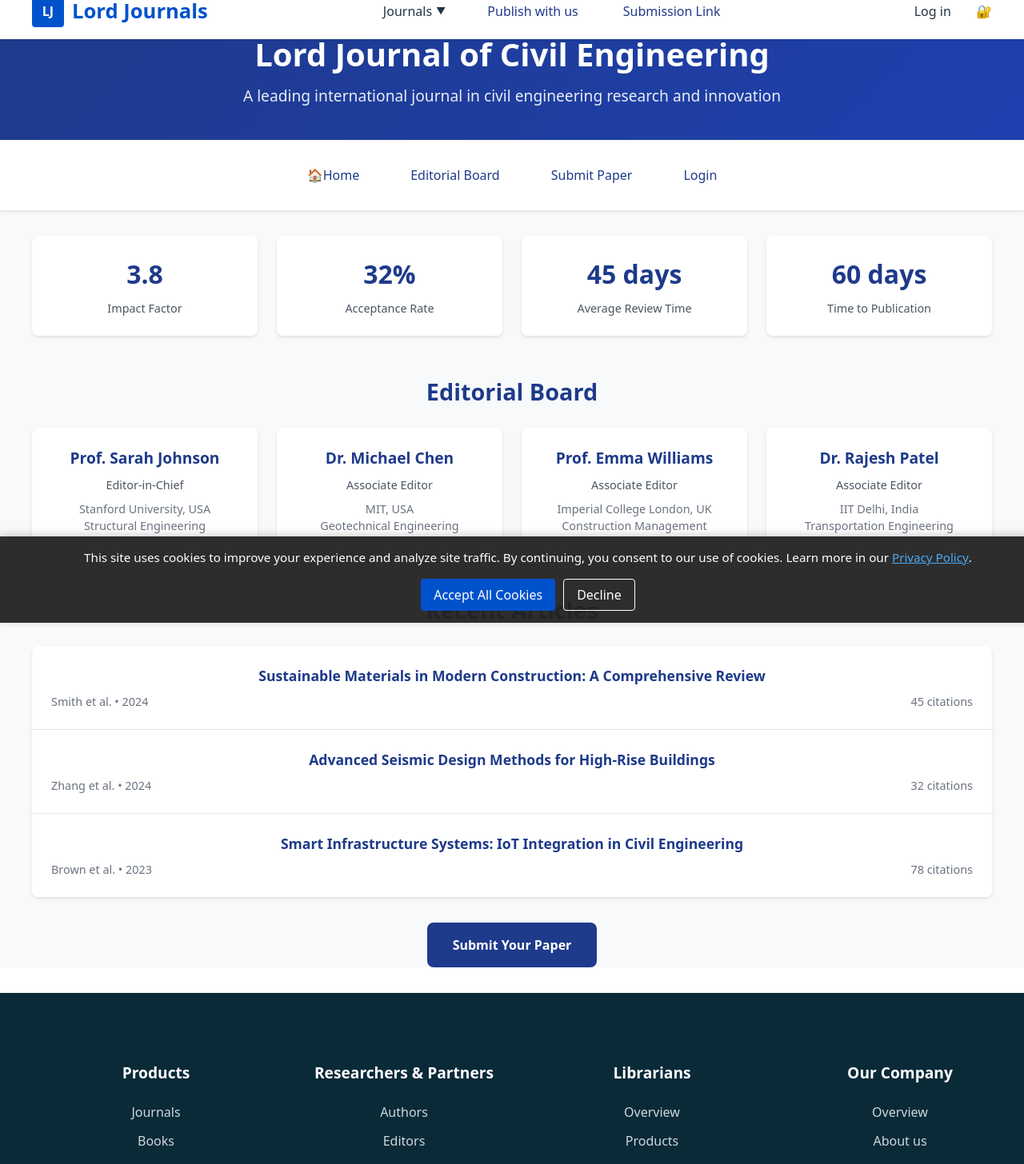
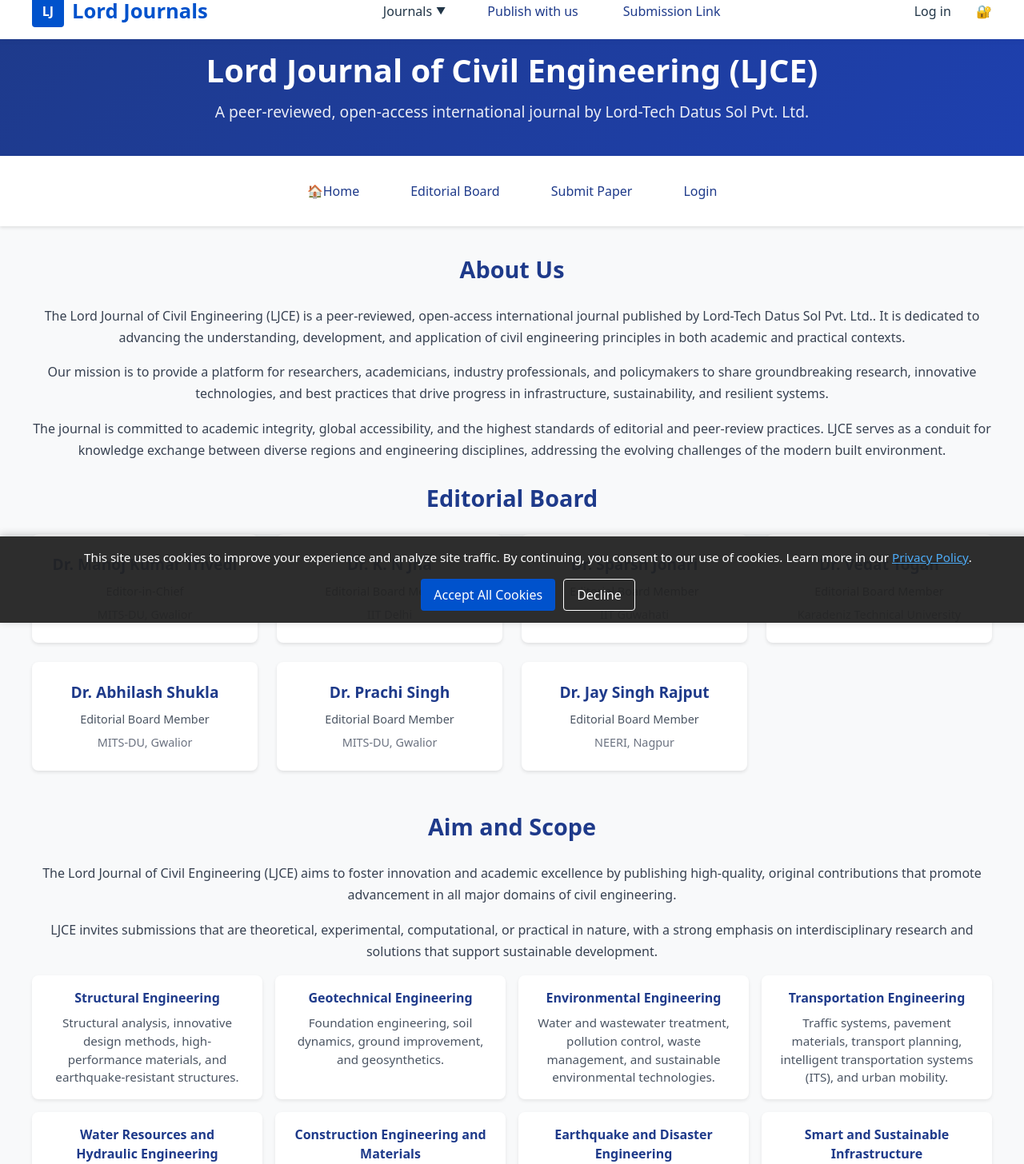
Before and after one commit to Lordtechdatus/Lordjournal_Frontend-, a React (Vite) app: page /journals/civil-engineering in a window 1280 px wide. Shown: the part 21-1477 px from the top of the page at 80% size. Built offline with nearby package versions, Linux system fonts and the light colour scheme.

Commit message:
update the Pages

```diff
--- a/src/CivilEngineeringJournal.jsx
+++ b/src/CivilEngineeringJournal.jsx
@@ -5,58 +5,86 @@
   const [activeTab, setActiveTab] = useState('home');
   const [isLoaded, setIsLoaded] = useState(false);
 
-  // Mock data for the journal
+  // Journal content
   const journalInfo = {
-    metrics: {
-      impactFactor: "3.8",
-      acceptanceRate: "32%",
-      reviewTime: "45 days",
-      publicationTime: "60 days"
-    },
+    about: [
+      "The Lord Journal of Civil Engineering (LJCE) is a peer-reviewed, open-access international journal published by Lord-Tech Datus Sol Pvt. Ltd.. It is dedicated to advancing the understanding, development, and application of civil engineering principles in both academic and practical contexts.",
+      "Our mission is to provide a platform for researchers, academicians, industry professionals, and policymakers to share groundbreaking research, innovative technologies, and best practices that drive progress in infrastructure, sustainability, and resilient systems.",
+      "The journal is committed to academic integrity, global accessibility, and the highest standards of editorial and peer-review practices. LJCE serves as a conduit for knowledge exchange between diverse regions and engineering disciplines, addressing the evolving challenges of the modern built environment."
+    ],
+    aimAndScopeIntro: [
+      "The Lord Journal of Civil Engineering (LJCE) aims to foster innovation and academic excellence by publishing high-quality, original contributions that promote advancement in all major domains of civil engineering.",
+      "LJCE invites submissions that are theoretical, experimental, computational, or practical in nature, with a strong emphasis on interdisciplinary research and solutions that support sustainable development."
+    ],
+    scope: [
+      {
+        title: "Structural Engineering",
+        description: "Structural analysis, innovative design methods, high-performance materials, and earthquake-resistant structures."
+      },
+      {
+        title: "Geotechnical Engineering",
+        description: "Foundation engineering, soil dynamics, ground improvement, and geosynthetics."
+      },
+      {
+        title: "Environmental Engineering",
+        description: "Water and wastewater treatment, pollution control, waste management, and sustainable environmental technologies."
+      },
+      {
+        title: "Transportation Engineering",
+        description: "Traffic systems, pavement materials, transport planning, intelligent transportation systems (ITS), and urban mobility."
+      },
+      {
+        title: "Water Resources and Hydraulic Engineering",
+        description: "Hydrology, stormwater management, irrigation engineering, hydraulic structures, and climate resilience in water systems."
+      },
+      {
+        title: "Construction Engineering and Materials",
+        description: "Emerging construction technologies, material innovations, sustainability in construction, and lifecycle analysis."
+      },
+      {
+        title: "Earthquake and Disaster Engineering",
+        description: "Seismic risk assessment, disaster mitigation strategies, resilient infrastructure, and recovery planning."
+      },
+      {
+        title: "Smart and Sustainable Infrastructure",
+        description: "Digital construction, smart cities, Building Information Modeling (BIM), IoT integration, and sustainable urban development."
+      }
+    ],
     editorialBoard: [
       {
-        name: "Prof. Sarah Johnson",
+        name: "Dr. Manoj Kumar Trivedi",
         role: "Editor-in-Chief",
-        affiliation: "Stanford University, USA",
-        expertise: "Structural Engineering"
+        affiliation: "MITS-DU, Gwalior"
       },
       {
-        name: "Dr. Michael Chen",
-        role: "Associate Editor",
-        affiliation: "MIT, USA",
-        expertise: "Geotechnical Engineering"
+        name: "Dr. K. N Jha",
+        role: "Editorial Board Member",
+        affiliation: "IIT Delhi"
       },
       {
-        name: "Prof. Emma Williams",
-        role: "Associate Editor",
-        affiliation: "Imperial College London, UK",
-        expertise: "Construction Management"
+        name: "Dr. Sparsh Johari",
+        role: "Editorial Board Member",
+        affiliation: "IIT Guwahati"
       },
       {
-        name: "Dr. Rajesh Patel",
-        role: "Associate Editor",
-        affiliation: "IIT Delhi, India",
-        expertise: "Transportation Engineering"
-      }
-    ],
-    recentArticles: [
-      {
-        title: "Sustainable Materials in Modern Construction: A Comprehensive Review",
-        authors: "Smith et al.",
-        date: "2024",
-        citations: 45
+        name: "Dr. Vedat Togan",
+        role: "Editorial Board Member",
+        affiliation: "Karadeniz Technical University"
       },
       {
-        title: "Advanced Seismic Design Methods for High-Rise Buildings",
-        authors: "Zhang et al.",
-        date: "2024",
-        citations: 32
+        name: "Dr. Abhilash Shukla",
+        role: "Editorial Board Member",
+        affiliation: "MITS-DU, Gwalior"
       },
       {
-        title: "Smart Infrastructure Systems: IoT Integration in Civil Engineering",
-        authors: "Brown et al.",
-        date: "2023",
-        citations: 78
+        name: "Dr. Prachi Singh",
+        role: "Editorial Board Member",
+        affiliation: "MITS-DU, Gwalior"
+      },
+      {
+        name: "Dr. Jay Singh Rajput",
+        role: "Editorial Board Member",
+        affiliation: "NEERI, Nagpur"
       }
     ]
   };
@@ -86,10 +114,10 @@
         }
 
         .journal-header {
-          background: linear-gradient(135deg, #1e3a8a 0%, #1e40af 100%);
-          color: white;
-          padding: 40px 20px;
-          text-align: center;
+        background: linear-gradient(135deg, #1e3a8a 0%, #1e40af 100%);
+        color: white;
+        padding: 60px 20px 40px;
+        text-align: center;
         }
 
         .journal-title {
@@ -110,7 +138,7 @@
           padding: 1rem;
           box-shadow: 0 2px 4px rgba(0,0,0,0.1);
           position: sticky;
-          top: 0;
+          top: 70px;
           z-index: 100;
         }
 
@@ -175,6 +203,38 @@
           font-weight: 700;
           color: #1e3a8a;
           margin-bottom: 1.5rem;
+        }
+
+        .section-paragraph {
+          color: #374151;
+          line-height: 1.7;
+          margin-bottom: 1rem;
+        }
+
+        .scope-grid {
+          display: grid;
+          grid-template-columns: repeat(auto-fit, minmax(260px, 1fr));
+          gap: 1rem;
+          margin-top: 1rem;
+          margin-bottom: 3rem;
+        }
+
+        .scope-item {
+          background: white;
+          padding: 1rem 1.25rem;
+          border-radius: 8px;
+          box-shadow: 0 2px 4px rgba(0,0,0,0.08);
+        }
+
+        .scope-title {
+          font-weight: 600;
+          color: #1e3a8a;
+          margin-bottom: 0.5rem;
+        }
+
+        .scope-description {
+          color: #4b5563;
+          font-size: 0.95rem;
         }
 
         .editorial-board {
@@ -286,10 +346,8 @@
   return (
     <div className="journal-page">
       <header className="journal-header">
-        <h1 className="journal-title">Lord Journal of Civil Engineering</h1>
-        <p className="journal-subtitle">
-          A leading international journal in civil engineering research and innovation
-        </p>
+        <h1 className="journal-title">Lord Journal of Civil Engineering (LJCE)</h1>
+        <p className="journal-subtitle">A peer-reviewed, open-access international journal by Lord-Tech Datus Sol Pvt. Ltd.</p>
       </header>
 
       <nav className="journal-nav">
@@ -314,25 +372,13 @@
       </nav>
 
       <main className="main-content">
-        {/* Journal Metrics */}
-        <div className="metrics-grid">
-          <div className="metric-card">
-            <div className="metric-value">{journalInfo.metrics.impactFactor}</div>
-            <div className="metric-label">Impact Factor</div>
-          </div>
-          <div className="metric-card">
-            <div className="metric-value">{journalInfo.metrics.acceptanceRate}</div>
-            <div className="metric-label">Acceptance Rate</div>
-          </div>
-          <div className="metric-card">
-            <div className="metric-value">{journalInfo.metrics.reviewTime}</div>
-            <div className="metric-label">Average Review Time</div>
-          </div>
-          <div className="metric-card">
-            <div className="metric-value">{journalInfo.metrics.publicationTime}</div>
-            <div className="metric-label">Time to Publication</div>
-          </div>
-        </div>
+        {/* About Us */}
+        <section id="about-us">
+          <h2 className="section-title">About Us</h2>
+          {journalInfo.about.map((paragraph, index) => (
+            <p key={index} className="section-paragraph">{paragraph}</p>
+          ))}
+        </section>
 
         {/* Editorial Board */}
         <section id="editorial-board">
@@ -343,23 +389,22 @@
                 <div className="editor-name">{editor.name}</div>
                 <div className="editor-role">{editor.role}</div>
                 <div className="editor-affiliation">{editor.affiliation}</div>
-                <div className="editor-affiliation">{editor.expertise}</div>
               </div>
             ))}
           </div>
         </section>
 
-        {/* Recent Articles */}
-        <section>
-          <h2 className="section-title">Recent Articles</h2>
-          <div className="articles-list">
-            {journalInfo.recentArticles.map((article, index) => (
-              <div key={index} className="article-item">
-                <div className="article-title">{article.title}</div>
-                <div className="article-meta">
-                  <span>{article.authors} • {article.date}</span>
-                  <span>{article.citations} citations</span>
-                </div>
+        {/* Aim and Scope */}
+        <section id="aim-and-scope">
+          <h2 className="section-title">Aim and Scope</h2>
+          {journalInfo.aimAndScopeIntro.map((paragraph, index) => (
+            <p key={index} className="section-paragraph">{paragraph}</p>
+          ))}
+          <div className="scope-grid">
+            {journalInfo.scope.map((item, index) => (
+              <div key={index} className="scope-item">
+                <div className="scope-title">{item.title}</div>
+                <div className="scope-description">{item.description}</div>
               </div>
             ))}
           </div>
```
